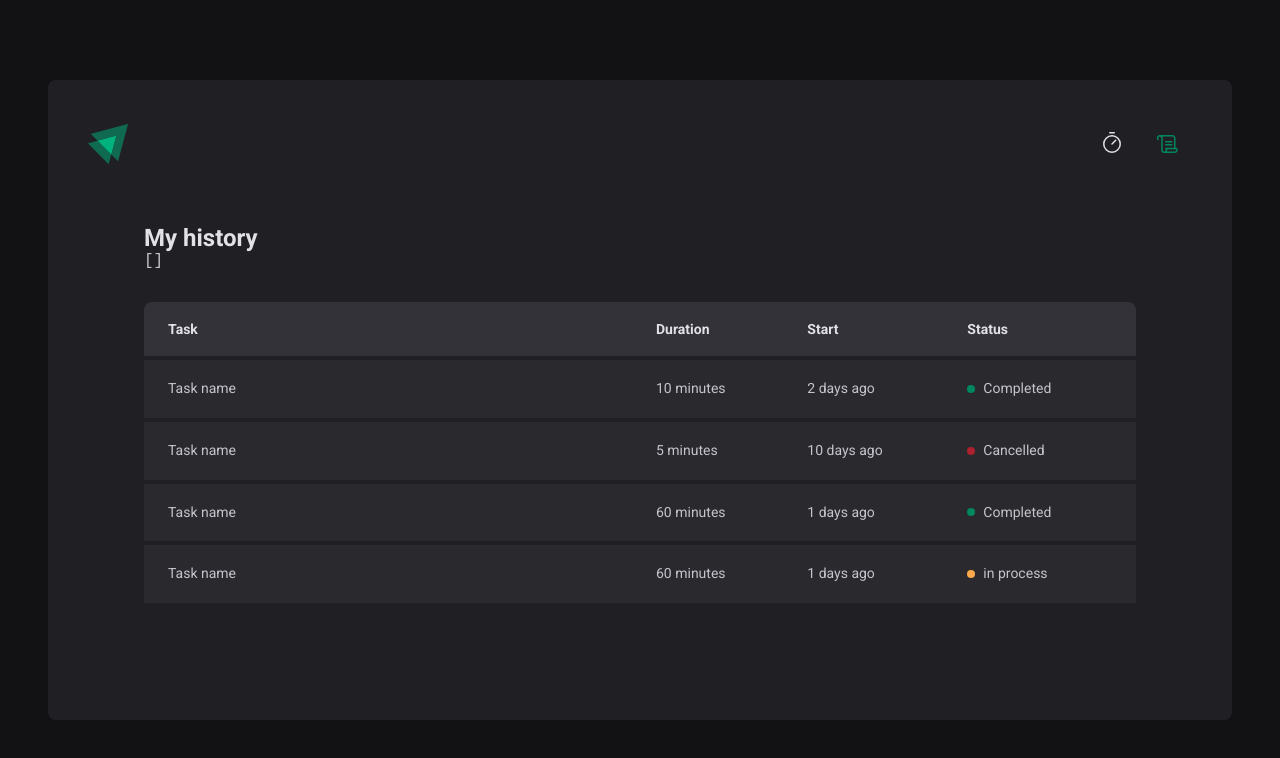
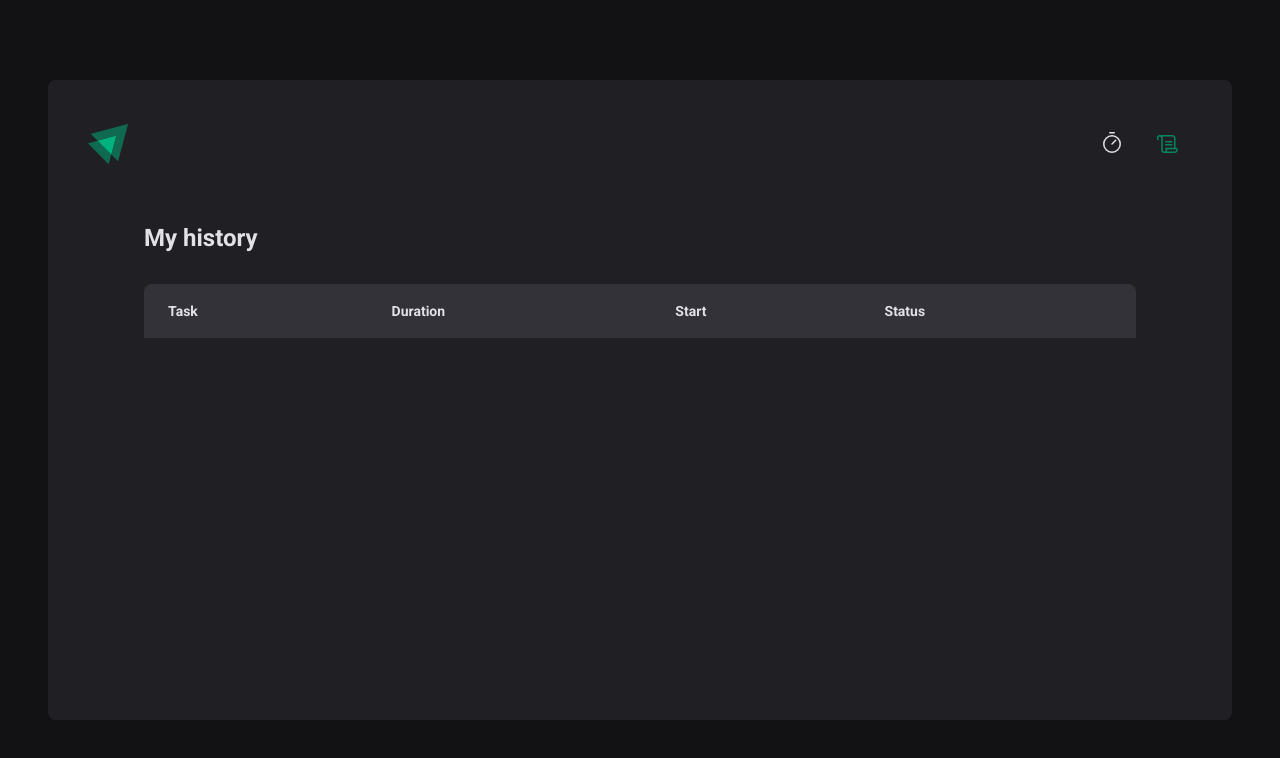
Before and after one commit to Ca-byte/ignite_timer, a React (Vite) app: page /history in a window 1280 px wide. Shown: the top 758 px of the page. Built offline with nearby package versions, Linux system fonts and the light colour scheme.

Commit message:
History list and Format date

```diff
--- a/src/pages/History/index.tsx
+++ b/src/pages/History/index.tsx
@@ -1,4 +1,5 @@
 import { useContext } from 'react'
+import { formatDistanceToNow } from 'date-fns'
 import { CycleContext } from '../../contexts/CyclesContext'
 import { HistoryContaner, HistoryList, Status } from './styles'
 
@@ -7,8 +8,6 @@
   return (
     <HistoryContaner>
       <h1>My history</h1>
-      <pre>{JSON.stringify(cycles, null, 2)}</pre>
-
       <HistoryList>
         <table>
           <thead>
@@ -20,38 +19,28 @@
             </tr>
           </thead>
           <tbody>
-            <tr>
-              <td>Task name</td>
-              <td>10 minutes</td>
-              <td>2 days ago</td>
-              <td>
-                <Status statusColor="green">Completed</Status>
-              </td>
-            </tr>
-            <tr>
-              <td>Task name</td>
-              <td>5 minutes</td>
-              <td>10 days ago</td>
-              <td>
-                <Status statusColor="red">Cancelled</Status>
-              </td>
-            </tr>
-            <tr>
-              <td>Task name</td>
-              <td>60 minutes</td>
-              <td>1 days ago</td>
-              <td>
-                <Status statusColor="green">Completed</Status>
-              </td>
-            </tr>
-            <tr>
-              <td>Task name</td>
-              <td>60 minutes</td>
-              <td>1 days ago</td>
-              <td>
-                <Status statusColor="yellow">in process</Status>
-              </td>
-            </tr>
+            {cycles.map((cycle) => (
+              <tr key={cycle.id}>
+                <td>{cycle.task}</td>
+                <td>{cycle.minutesAmout} minutes</td>
+                <td>
+                  {formatDistanceToNow(cycle.startDate, {
+                    addSuffix: true,
+                  })}
+                </td>
+                <td>
+                  {cycle.finishedDate && (
+                    <Status statusColor="green">Completed</Status>
+                  )}
+                  {cycle.interruptedDate && (
+                    <Status statusColor="red">Interrupted</Status>
+                  )}
+                  {!cycle.finishedDate && !cycle.interruptedDate && (
+                    <Status statusColor="yellow">Running</Status>
+                  )}
+                </td>
+              </tr>
+            ))}
           </tbody>
         </table>
       </HistoryList>
```
